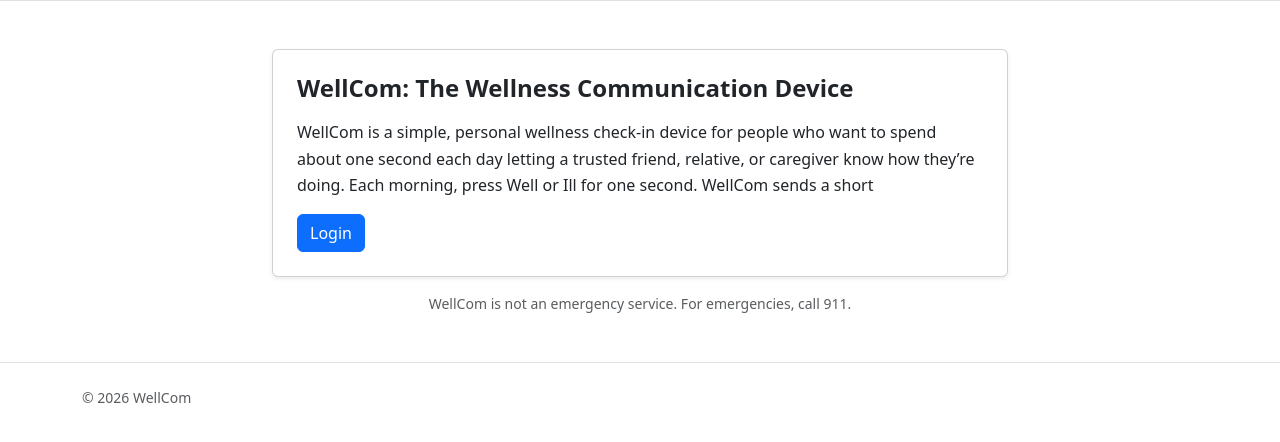
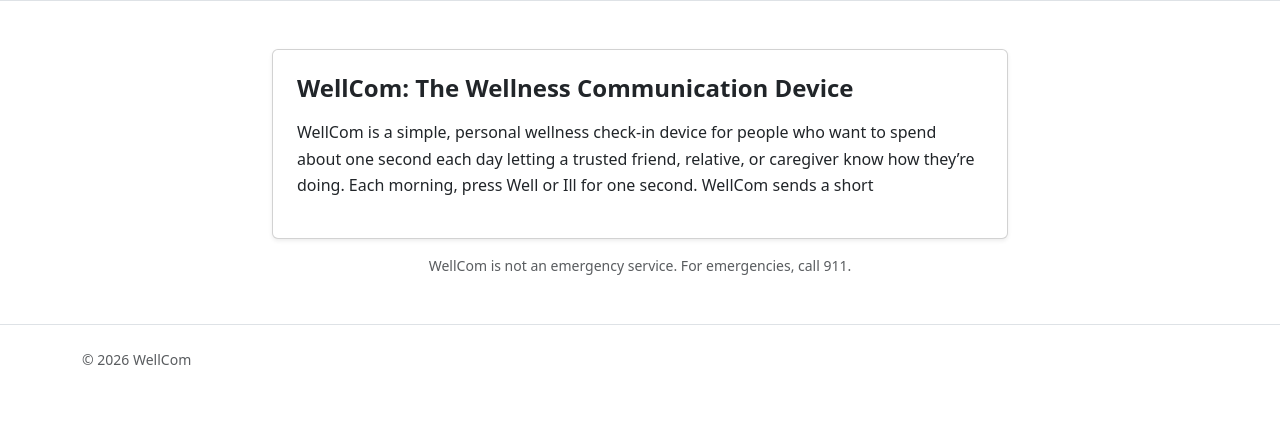
Before and after one commit to hxmiller/welllcom-site, a Flask app: page / in a window 1280 px wide. Shown: the part 272-714 px from the top of the page. Run offline with Flask 3, Linux system fonts and the light colour scheme.

Commit message:
Update home.html

```diff
--- a/templates/home.html
+++ b/templates/home.html
@@ -13,10 +13,6 @@
               {% endif %}
             {% endfor %}
           </div>
-
-          <div class="mt-3">
-            <a class="btn btn-primary" href="{{ url_for('login') }}">Login</a>
-          </div>
         </div>
       </div>
 
```
